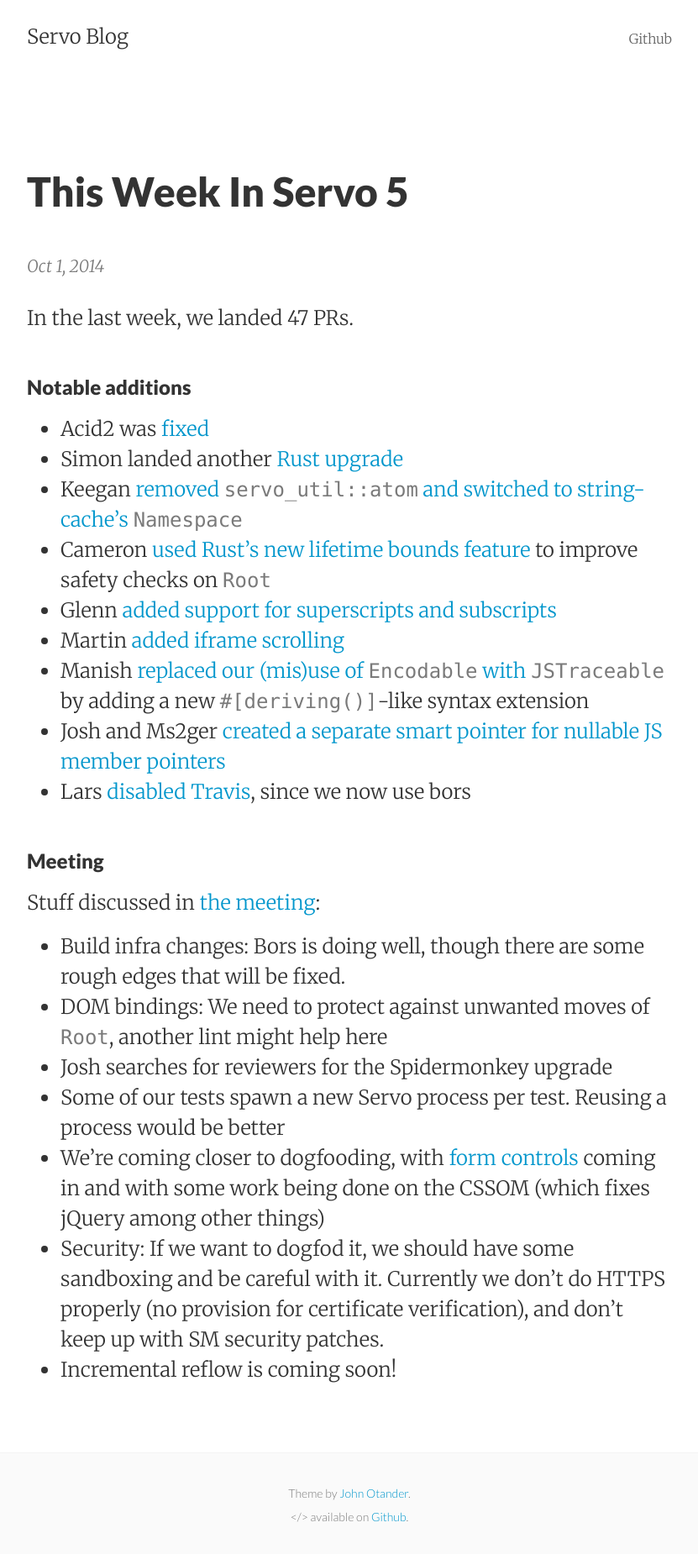
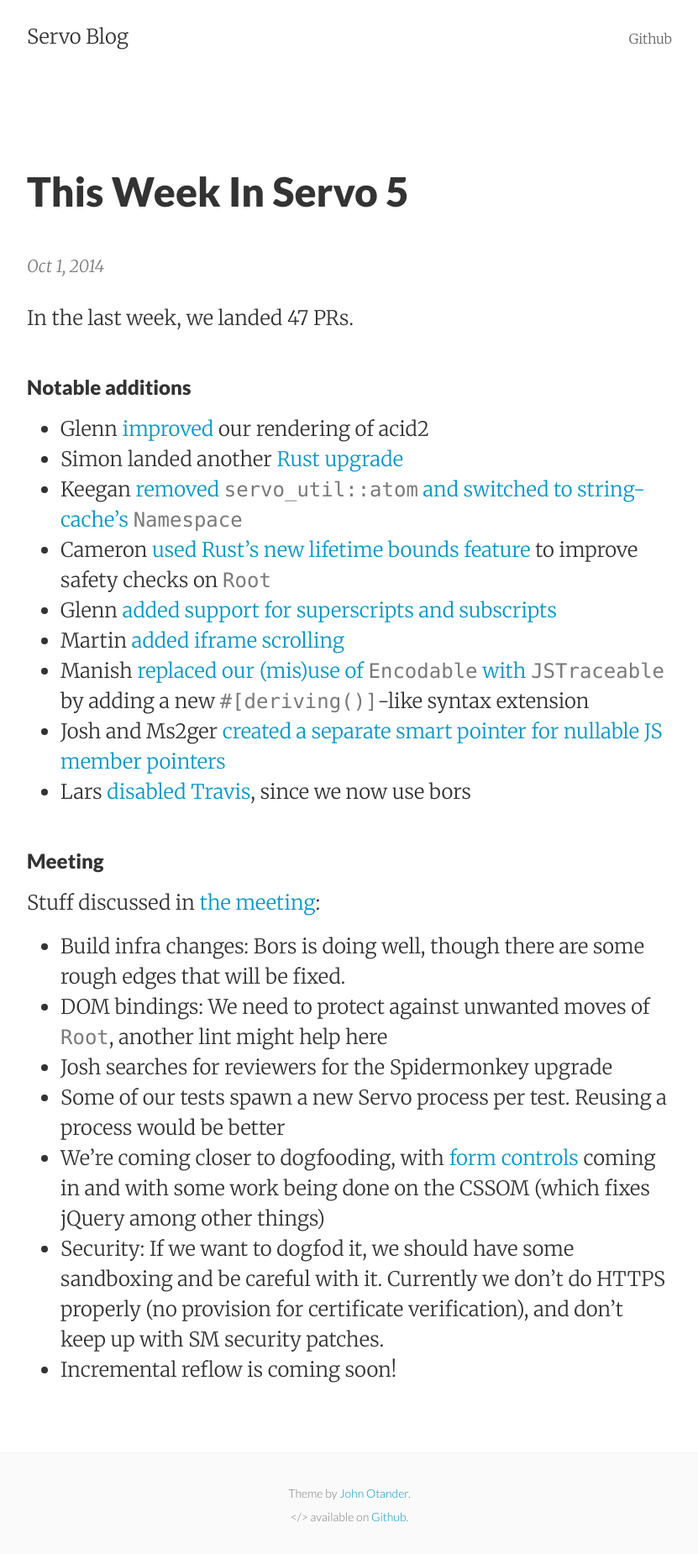
Before and after one commit to servo/blog.servo.org, a Jekyll site: the page built from _posts/2014-10-01-twis-5.md, in a window 1280 px wide. Shown: the whole page at 84% size, without its empty margins (224-1055 px from the left). Built offline with Jekyll 4.4.1, drawn with Linux system fonts in a browser that asks for light colours.

Commit message:
fix acid2

```diff
--- a/_posts/2014-10-01-twis-5.md
+++ b/_posts/2014-10-01-twis-5.md
@@ -9,7 +9,7 @@
 In the last week, we landed 47 PRs.
 
 ###Notable additions
- - Acid2 was [fixed](https://github.com/servo/servo/pull/3529)
+ - Glenn [improved](https://github.com/servo/servo/pull/3535) our rendering of acid2
  - Simon landed another [Rust upgrade](https://github.com/servo/servo/pull/3487)
  - Keegan [removed `servo_util::atom` and switched to string-cache's `Namespace`](https://github.com/servo/servo/pull/3530)
  - Cameron [used Rust's new lifetime bounds feature](https://github.com/servo/servo/pull/3493) to improve safety checks on `Root`
```
